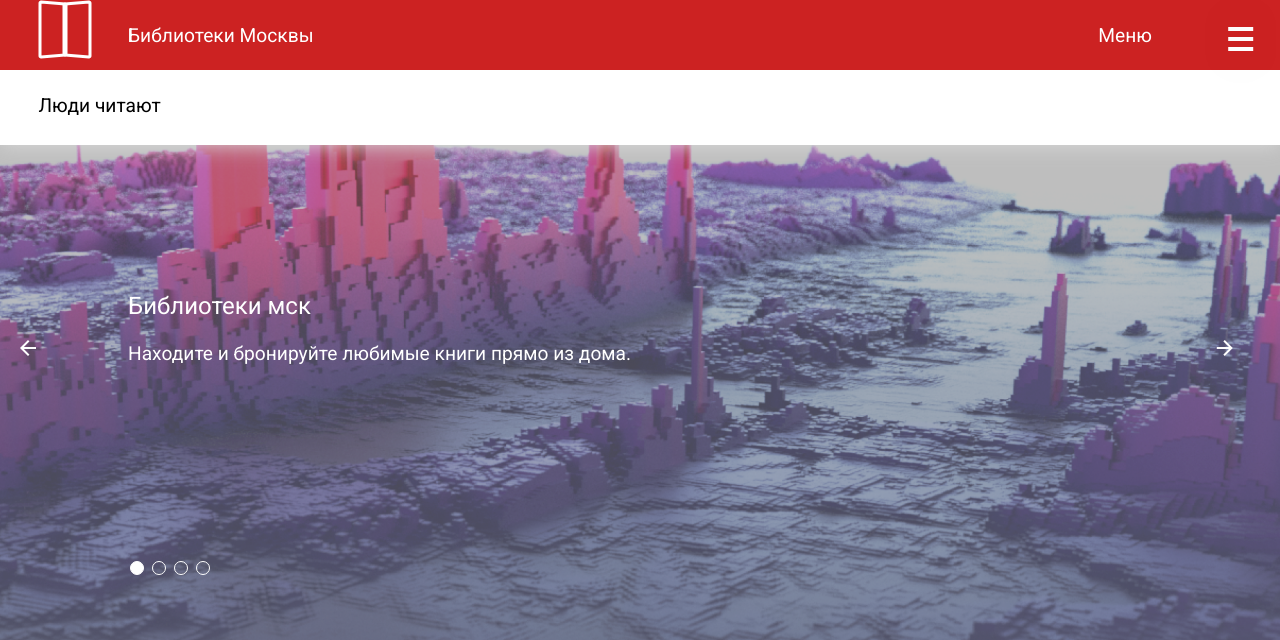
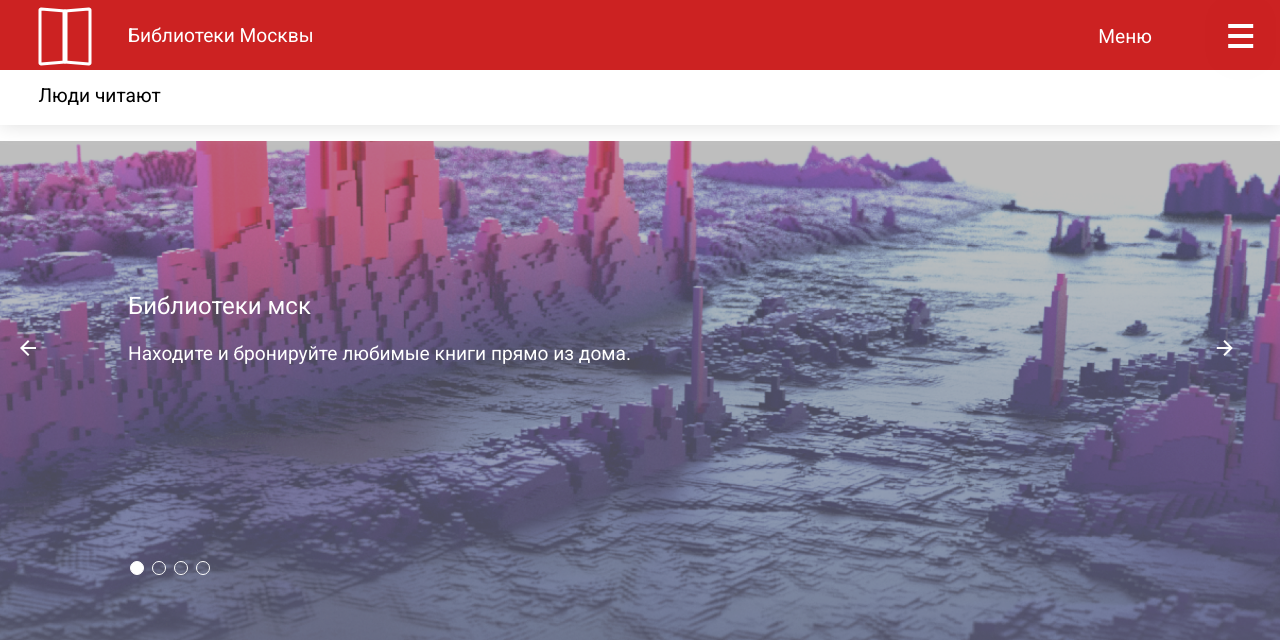
Before and after one commit to InfantemTeam/leaders-2021, a Python web app: template templates/index.html in a window 1280 px wide. Shown: the top 640 px of the page. Run offline with Jinja, Linux system fonts and the light colour scheme; the template is opened without the code that fills it, so the values that code supplies are empty.

Commit message:
Поправил лого,инадеюсь это не единственное что я сделал...

```diff
--- a/static/css/index.css
+++ b/static/css/index.css
@@ -14,11 +14,12 @@
 	color: #fff;
 	margin-left: 10%;
 	font-size: 120%;
+	text-decoration: none;
 }
 
 .logo img {
 	position: absolute;
-	top: 0;
+	top: 10%;
 	left: 3%;
 }
 
@@ -28,6 +29,8 @@
 	right: 10%;
 	font-size: 120%;
 	z-index: 1;
+	top: 35%;
+	cursor: pointer;
 }
 
 .header2 {
@@ -35,7 +38,7 @@
 	background: #fff;
 	top: 65px;
 	z-index: 100;
-	height: 10%;
+	height: 60px;
 	width: 100%;
 	display: flex;
 	align-items: center;
@@ -360,14 +363,19 @@
 	text-decoration: none;
 }
 
-.menuToggle{
+.icon{
 	position: absolute;
 	right: 2%;
-	top: 40%;
+	top: 35%;
 	width: 2%;
 	height: 40%;
 	z-index: 1;
 	cursor: pointer;
+	background-color: transparent;
+}
+
+
+.menuToggle.active{
 	background-color: transparent;
 }
 
--- a/static/js/hamburger.js
+++ b/static/js/hamburger.js
@@ -2,6 +2,7 @@ $(document).ready(function() {
 	$('.menuToggle').click(function() {
 		$(this).toggleClass('active');
 		$('.border_menu').toggleClass('active');
+		$('.background_click').toggleClass('active');
 		$('.menu').slideToggle(300);
 	});
 });
--- a/templates/base.html
+++ b/templates/base.html
@@ -25,14 +25,17 @@
 
 	<body>
 		<div class="header">
-			<div class="logo"><img src="/static/img/logo.svg">Библиотеки Москвы</div>
+			<a href="/" class="logo"><img src="/static/img/logo.svg">Библиотеки Москвы</a>
 			<div class="border_menu"></div>
-			<div class="name">Меню</div>
+			<div class="menuToggle">
+				<div class="name ">Меню</div>
+			</div>
 
 			<div class="wrapper">
-				<div class="menuToggle">
+				<div class="menuToggle icon">
 					<div class="hamburger"></div>
 				</div>
+
 
 				<ul class="menu">
 					<div class="spacer"></div>
--- a/templates/index.html
+++ b/templates/index.html
@@ -47,10 +47,10 @@
 	</div>
 
 	<div class="slider-dots">
+		<span class="slider-dots_item" onclick="currentSlide(0)"></span>
 		<span class="slider-dots_item" onclick="currentSlide(1)"></span>
 		<span class="slider-dots_item" onclick="currentSlide(2)"></span>
 		<span class="slider-dots_item" onclick="currentSlide(3)"></span>
-		<span class="slider-dots_item" onclick="currentSlide(4)"></span>
 	</div>
 
 	<div id="block-for-slider">
```
